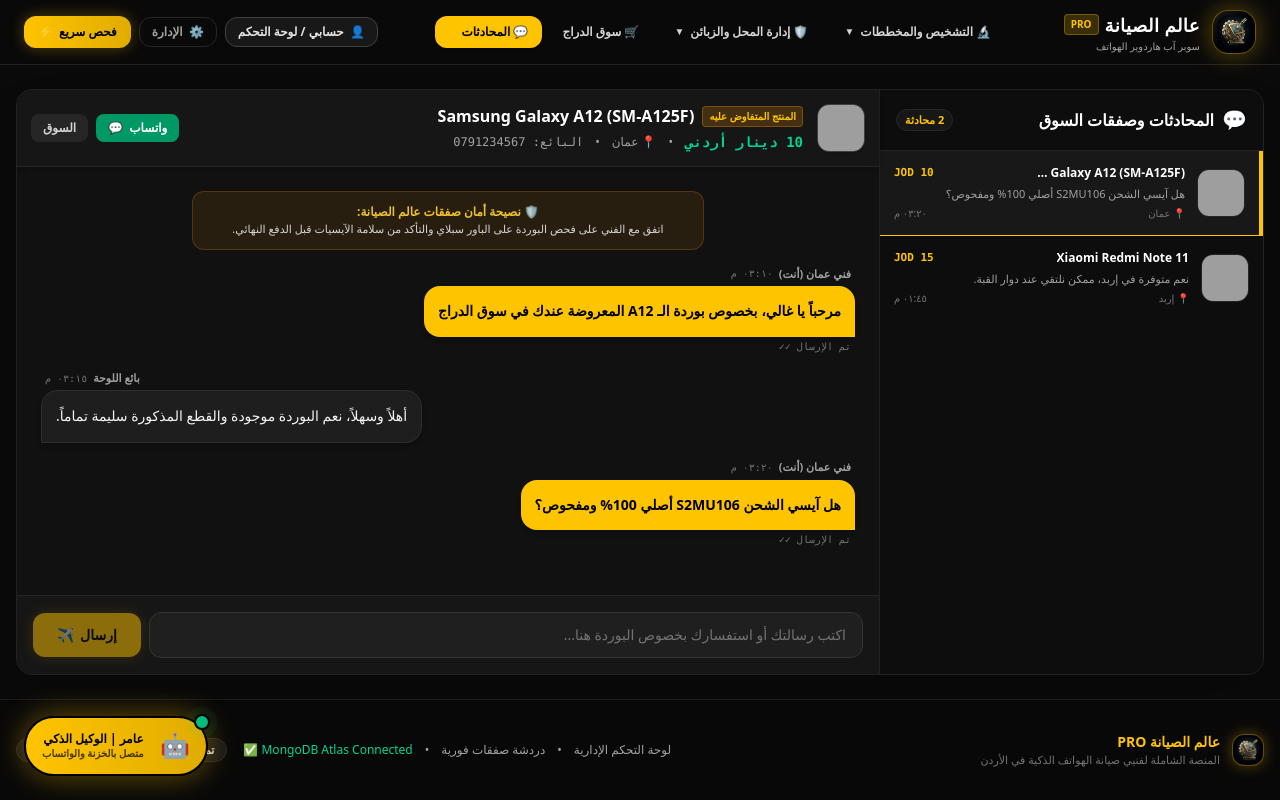
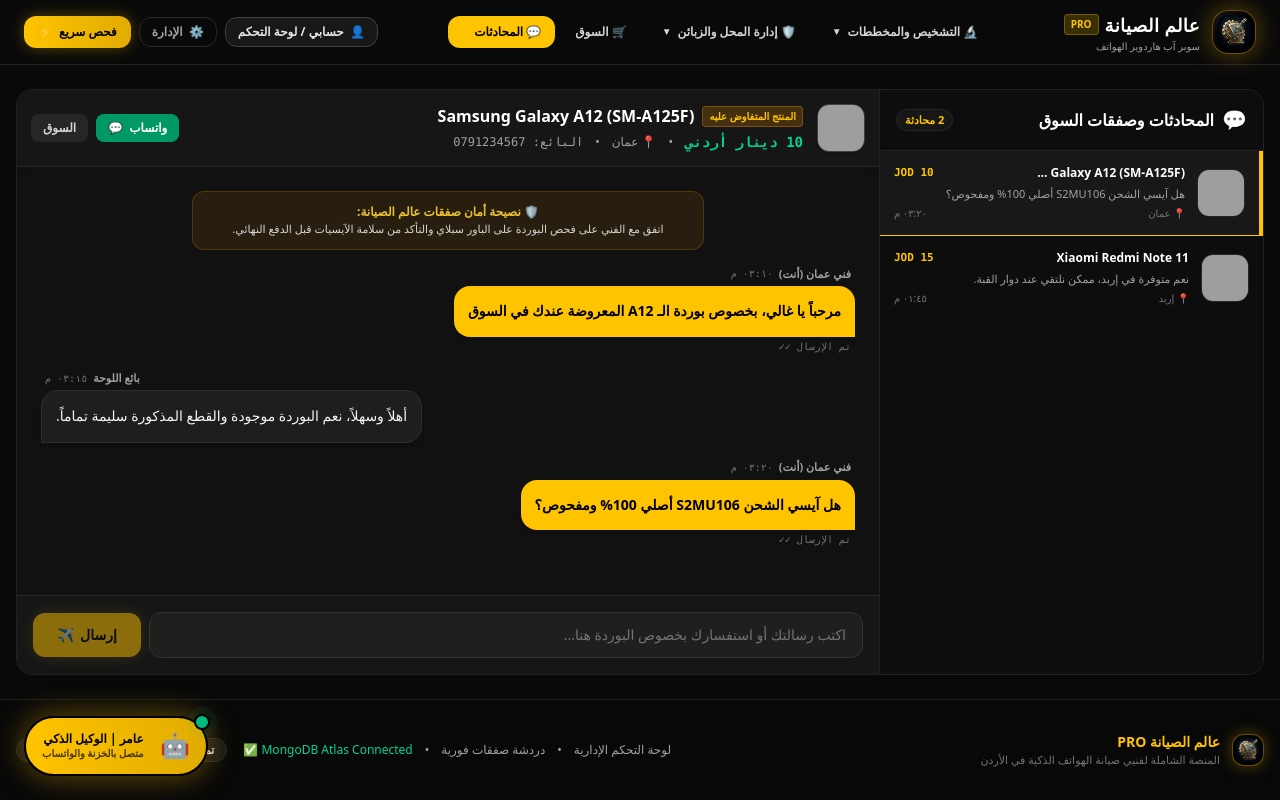
Before and after one commit to tahakhatip2-tech/alam-alsiana, a Next.js app: page /chat in a window 1280 px wide. Built offline with nearby package versions, Linux system fonts and the light colour scheme; grey boxes are pictures that could not be loaded.

Commit message:
refactor(naming): change 'سوق الدراج' to 'السوق' everywhere across the app

```diff
--- a/src/app/api/agent/route.ts
+++ b/src/app/api/agent/route.ts
@@ -345,7 +345,7 @@ export async function POST(req: NextRequest) {
     // REAL GEMINI TOOL CALLING
     const systemInstruction = `أنت "عامر"، الوكيل والمدير الذكي لمحل عالم الصيانة في عمان - الأردن.
 صلاحياتك ومسؤولياتك:
-1. أنت متصل مباشرة بخزنة الأجهزة (Vault) وسوق الدراج وخدمة واتساب.
+1. أنت متصل مباشرة بخزنة الأجهزة (Vault) والسوق وخدمة واتساب.
 2. تستطيع استخدام الأدوات للبحث عن الأجهزة وتحديث حالتها وإصدار روابط واتساب وإعطاء تقارير.
 3. تحدث باللغة العربية الأردنية المحكية المهذبة والمشجعة (يا معلم، هلا، أمرك، شغلتك نظيفة).
 4. بعد تنفيذ أي أداة بنجاح، وضح للفني الخطوة التي تمت بدقة.
--- a/src/app/chat/page.tsx
+++ b/src/app/chat/page.tsx
@@ -115,7 +115,7 @@ function ChatContent() {
                 <span className="text-3xl block">📭</span>
                 <p>لا توجد محادثات نشطة حالياً</p>
                 <p className="text-[11px] text-neutral-600">
-                  تصفح سوق الدراج واضغط "مراسلة البائع" لبدء التفاوض
+                  تصفح السوق واضغط "مراسلة البائع" لبدء التفاوض
                 </p>
                 <Link
                   href="/market"
--- a/src/app/market/page.tsx
+++ b/src/app/market/page.tsx
@@ -220,10 +220,10 @@ export default function MarketPage() {
         <div>
           <div className="inline-flex items-center gap-2 px-2.5 py-1 rounded bg-emerald-500/10 text-emerald-400 text-xs font-bold mb-2">
             <span>الباب الثالث 🚪</span>
-            <span>Souq Al-Daraj & In-App Chat</span>
+            <span>The Market & In-App Chat</span>
           </div>
           <h1 className="text-2xl sm:text-3xl font-black text-white flex items-center gap-2">
-            <span>🛒 سوق الدراج للوحات الميتة وقطع التشليح</span>
+            <span>🛒 السوق للوحات الميتة وقطع التشليح</span>
           </h1>
           <p className="text-neutral-400 text-xs sm:text-sm mt-1">
             اشترِ وبِع لوحات ميتة للاستفادة من القطع الشغالة — تواصل فوري عبر المحادثة المباشرة (مثل السوق المفتوح) أو الواتساب
--- a/src/app/page.tsx
+++ b/src/app/page.tsx
@@ -26,9 +26,9 @@ export default function HomePage() {
     },
     {
       href: "/market",
-      title: "سوق الدراج ومطلوب بوردة",
+      title: "السوق ومطلوب بوردة",
       badge: "بيع، شراء، وطلبات",
-      subtitle: "Souq Al-Daraj & Bounties - اللوحات الميتة",
+      subtitle: "The Market & Bounties - اللوحات الميتة",
       desc: "بيع وشراء بوردات ميتة أو اطلب بوردة معينة تبحث عنها. فلترة حسب المدينة مع احتساب عمولة 15% والتواصل عبر واتساب فوراً.",
       icon: "🛒",
       color: "from-emerald-500/20 to-emerald-900/10",
--- a/src/components/Navbar.tsx
+++ b/src/components/Navbar.tsx
@@ -175,7 +175,7 @@ export default function Navbar() {
             )}
           </div>
 
-          {/* Direct Link: سوق الدراج */}
+          {/* Direct Link: السوق */}
           <Link
             href="/market"
             className={`px-3.5 py-2 rounded-xl flex items-center gap-1.5 transition-colors ${
@@ -184,7 +184,7 @@ export default function Navbar() {
                 : "text-neutral-300 hover:text-white hover:bg-neutral-900"
             }`}
           >
-            <span>🛒 سوق الدراج</span>
+            <span>🛒 السوق</span>
           </Link>
 
           {/* Direct Link: المحادثات مع مؤشر حي */}
@@ -304,7 +304,7 @@ export default function Navbar() {
                 className="p-2.5 rounded-xl bg-neutral-900 border border-neutral-800 text-xs font-bold text-neutral-200 flex items-center gap-2"
               >
                 <span>🛒</span>
-                <span>سوق الدراج</span>
+                <span>السوق</span>
               </Link>
               <Link
                 href="/chat"
--- a/src/lib/chat-data.ts
+++ b/src/lib/chat-data.ts
@@ -43,7 +43,7 @@ export const INITIAL_CONVERSATIONS: ChatConversation[] = [
         conversationId: "conv-101",
         senderPhone: "0790001122",
         senderName: "فني عمان (أنت)",
-        text: "مرحباً يا غالي، بخصوص بوردة الـ A12 المعروضة عندك في سوق الدراج",
+        text: "مرحباً يا غالي، بخصوص بوردة الـ A12 المعروضة عندك في السوق",
         isRead: true,
         createdAt: "2025-05-12T15:10:00Z"
       },
```
